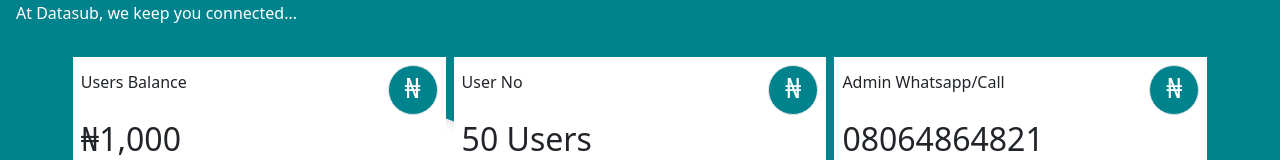
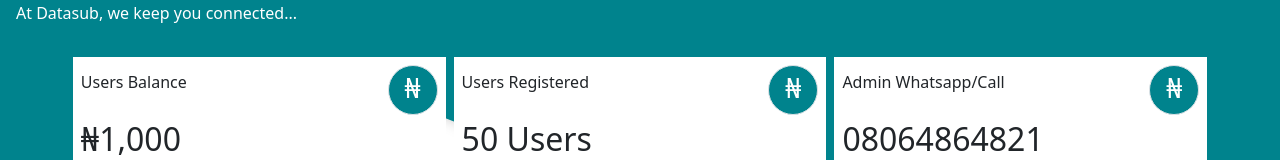
Before and after one commit to devtescode/Front_end_datasite, a React (Vite) app: page /admin/dashboard in a window 1280 px wide. Shown: the part 131-291 px from the top of the page. Built offline with nearby package versions, Linux system fonts and the light colour scheme; sample sign-in values are in the browser's storage.

Commit message:
updated admin login page

```diff
--- a/src/components/AdminDashboardpage/Admindashboard.jsx
+++ b/src/components/AdminDashboardpage/Admindashboard.jsx
@@ -55,7 +55,7 @@
                         <div>
                             <div className='d-flex justify-content-between align-items-center'>
                                 <div className=''>
-                                    <p>User No</p>
+                                    <p>Users Registered</p>
                                 </div>
                                 <div className='fs-3 border text-white ' style={{ height: "50px", width: "50px", borderRadius: "50px", backgroundColor: "#00838d" }}>
                                     ₦
```
